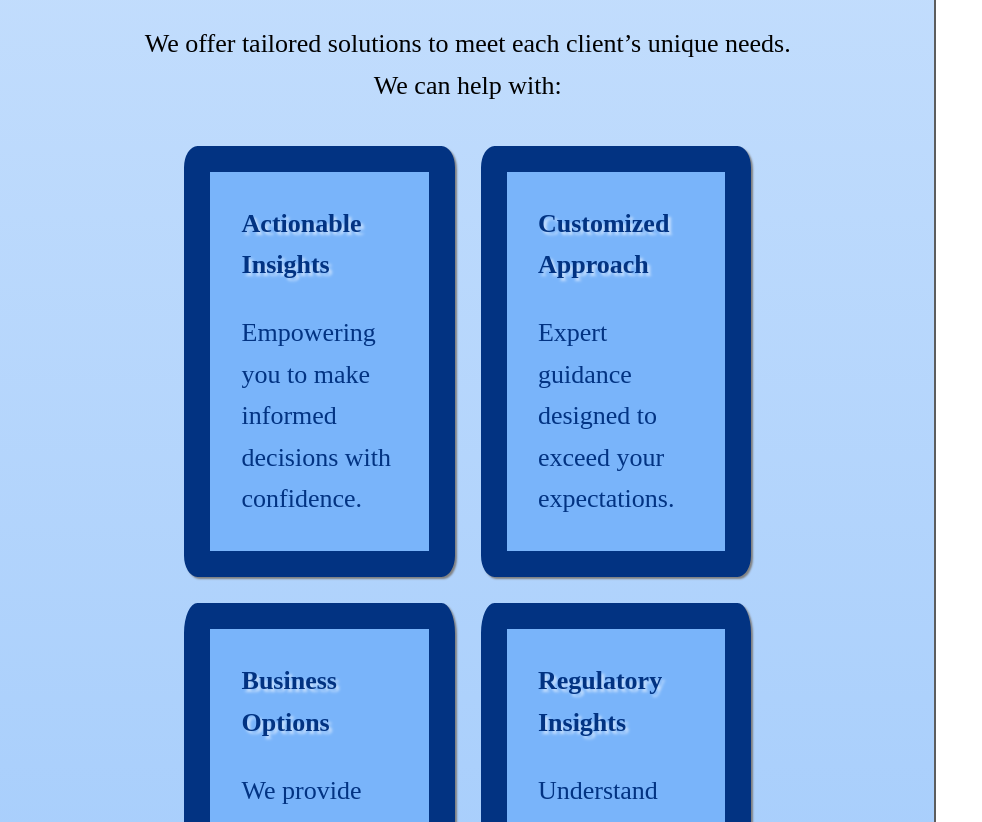
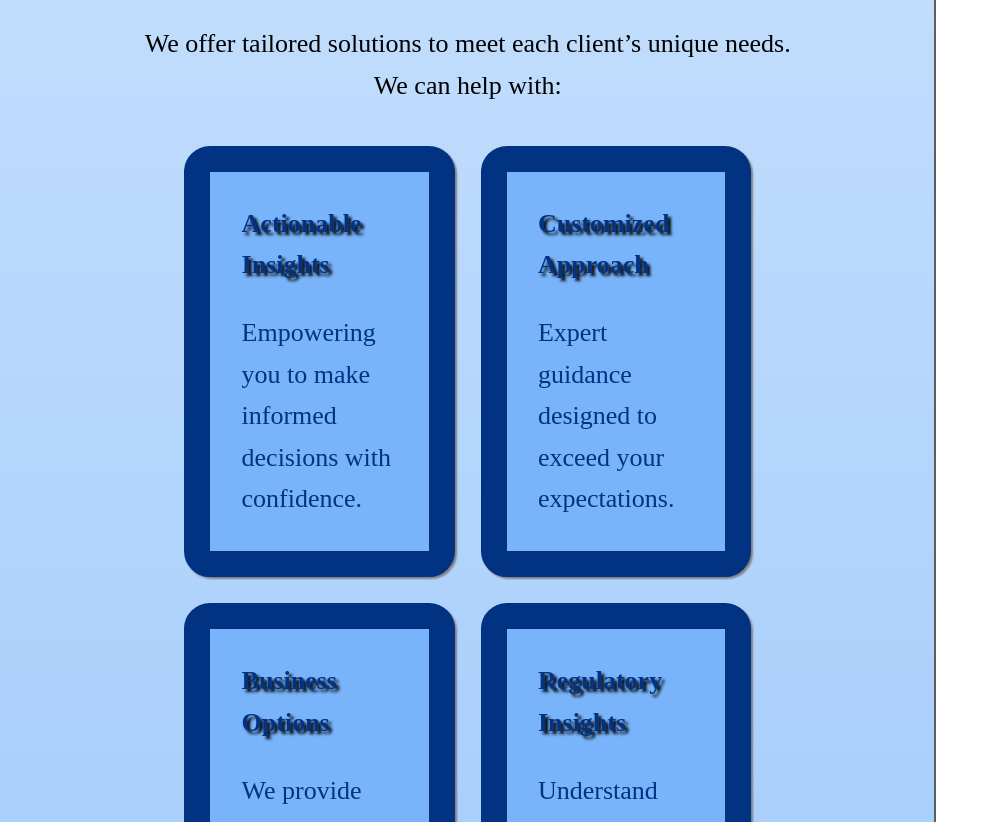
Before and after one commit to SarahWynn65/MeFDAs, a plain HTML site: page index.html in a window 1280 px wide. Shown: the part 2118-2940 px from the top of the page, 0-982 px from the left. Drawn offline with Linux system fonts and the light colour scheme; a web font is replaced by a local one.

Commit message:
h6 text-shadow update

```diff
--- a/css/style.css
+++ b/css/style.css
@@ -54,7 +54,7 @@ h4 {
 }
 h6 {
     font-weight: 700;
-    text-shadow: 3px 3px 3px var(--lighterIconColor);
+    text-shadow: 3px 3px 3px black;
 }
 .siteContainer {
     width: 100vw;
@@ -710,7 +710,7 @@ section {
     padding: .7rem;
     background-color: var(--lightIconColor);
     border: 1rem solid var(--darkIconColor);
-    border-radius: 5%;
+    border-radius: 1rem;
     margin:.5rem;
     -webkit-box-shadow: 2px 2px 2px gray;
             box-shadow: 2px 2px 2px gray;
```
